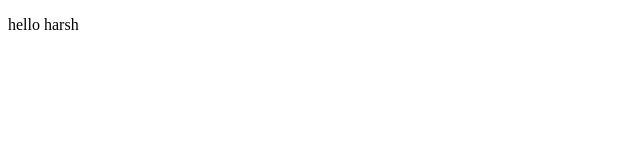
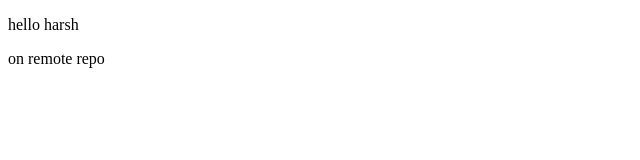
Before and after one commit to HARSH48480/git-demo, a plain HTML site: page index.html in a window 1280 px wide. Shown: the full height of the page, 0-640 px from the left. Drawn offline with Linux system fonts and the light colour scheme.

Commit message:
remote repo index.html

```diff
--- a/index.html
+++ b/index.html
@@ -7,5 +7,6 @@
 </head>
 <body>
     <p>hello harsh</p>
+    <p>on remote repo</p>
 </body>
 </html>
```
